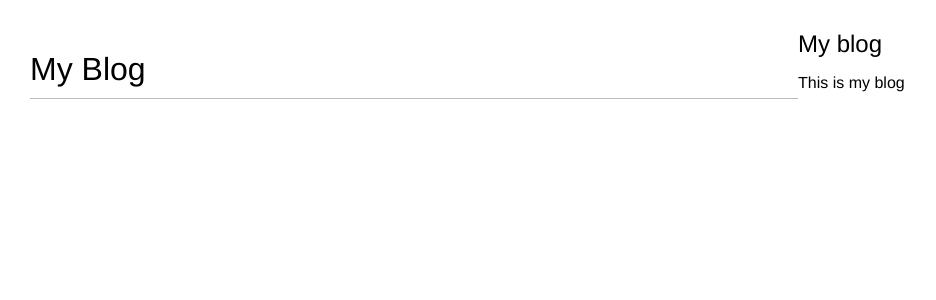
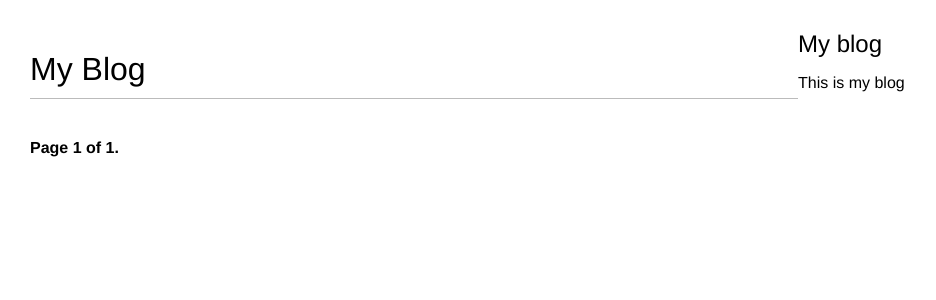
Before and after one commit to parabolla/Blog, a Django app: page /blog/ in a window 1280 px wide. Shown: the top 300 px of the page, without its empty margins (0-936 px from the left). Run offline with Django 4.2, Linux system fonts and the light colour scheme; data that the repository does not hold is empty.

Commit message:
add Pagination

```diff
--- a/onemore_proj/blog/templates/blog/post/list.html
+++ b/onemore_proj/blog/templates/blog/post/list.html
@@ -15,4 +15,5 @@
         </p>
         {{ post.body|truncatewords:30|linebreaks }}
     {% endfor %}
+    {% include "pagination.html" with page=posts %}
 {% endblock %}
--- /dev/null
+++ b/onemore_proj/blog/templates/pagination.html
@@ -0,0 +1,17 @@
+<div class="pagination">
+    <span class="step-links">
+        {% if page.has_previous %}
+            <a href="?page=1">&laquo; first</a>
+            <a href="?page={{ page.previous_page_number }}">previous</a>
+        {% endif %}
+
+        <span class="current">
+            Page {{ page.number }} of {{ page.paginator.num_pages }}.
+        </span>
+
+        {% if page.has_next %}
+            <a href="?page={{ page.next_page_number }}">next</a>
+            <a href="?page={{ page.paginator.num_pages }}">last &raquo;</a>
+        {% endif %}
+    </span>
+</div>
--- a/onemore_proj/blog/views.py
+++ b/onemore_proj/blog/views.py
@@ -1,3 +1,4 @@
+from django.core.paginator import Paginator
 from django.shortcuts import render, get_object_or_404
 
 from django.http import Http404
@@ -6,8 +7,13 @@ from .models import Post
 
 
 def post_list(request):
-    posts = Post.published.all()
+    post_list = Post.published.all()
+    paginator = Paginator(post_list, 3)
+    page_number = request.GET.get('page')
+    posts = paginator.get_page(page_number)
     return render(request, 'blog/post/list.html', {'posts': posts})
+
+
 
 def post_detail(request, year, month, day, post):
     post = get_object_or_404(Post,
```
